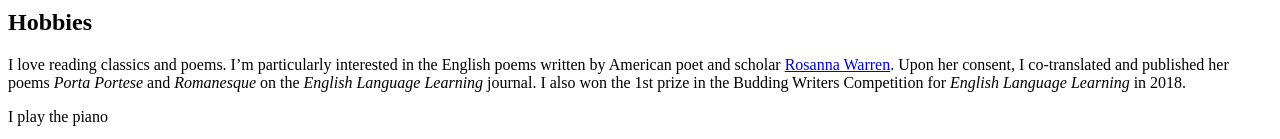
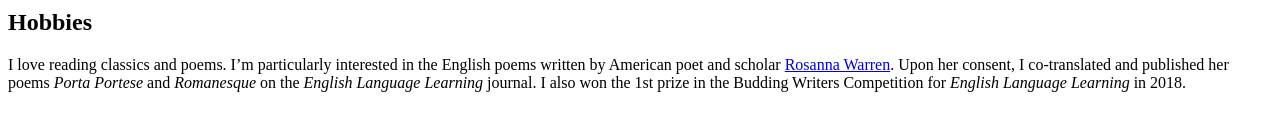
Before and after one commit to Sylviawzy/Sylviawzy.github.io, a Jekyll site: the page built from index.md, in a window 1280 px wide and 900 px high, scrolled down 2933 px. Shown: the part 758-897 px from the top of the window. Built offline with Jekyll 4.4.1, drawn with Linux system fonts in a browser that asks for light colours; our own code applies the rules of GitHub Pages for plain Markdown files; a style sheet for code colours, icons or effects is not loaded; after the commit the page ends 3799 px from its top, so only the background shows below that.

Commit message:
Update index.md

```diff
--- a/index.md
+++ b/index.md
@@ -73,7 +73,7 @@ _June-July 2017_
 
 I love reading classics and poems. I'm particularly interested in the English poems written by American poet and scholar [Rosanna Warren](chicago.wd5.myworkdayjobs.com/en-US/External). Upon her consent, I co-translated and published her poems _Porta Portese_ and _Romanesque_ on the _English Language Learning_ journal. I also won the 1st prize in the Budding Writers Competition for _English Language Learning_ in 2018.
 
-I play the piano
+
 
 
 <!---
```
